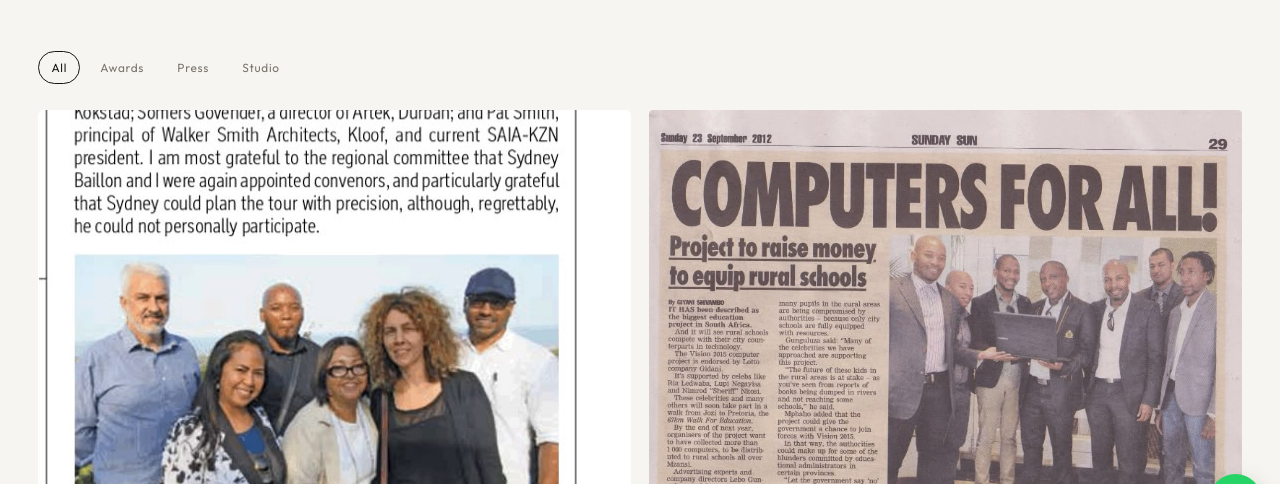
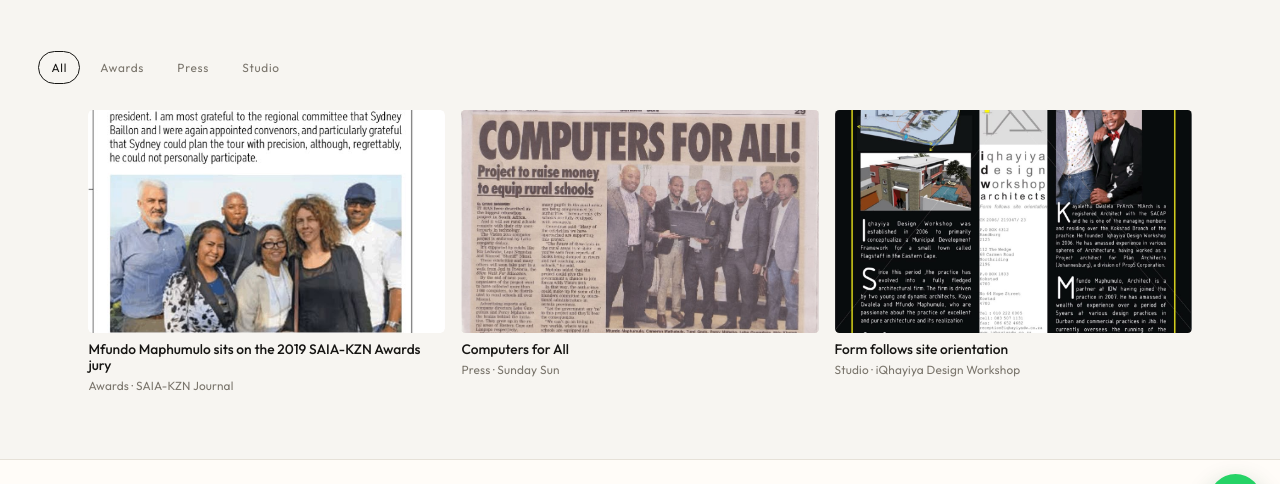
Before and after one commit to shichabonkuna22-star/iQhayiya-KLG-Design-Prototype, a website: page news.html in a window 1280 px wide. Shown: the part 255-739 px from the top of the page. Drawn offline with Linux system fonts and the light colour scheme.

Commit message:
Shrink News cards on laptop to a three-up grid.

```diff
--- a/css/klg.css
+++ b/css/klg.css
@@ -308,7 +308,19 @@ h3 { font-size: 1.02rem; margin: 0 0 0.4rem; }
   grid-template-columns: 1fr 1fr;
   gap: 1.5rem 1.15rem;
 }
-#news-grid { padding: 0 clamp(1.1rem, 3vw, 2.6rem) 4rem; }
+#news-grid {
+  grid-template-columns: repeat(3, minmax(0, 1fr));
+  gap: 1.15rem 1rem;
+  max-width: 1180px;
+  margin: 0 auto;
+  padding: 0 clamp(1.1rem, 3vw, 2.6rem) 4rem;
+}
+#news-grid .klg-tile-media { aspect-ratio: 16 / 10; }
+#news-grid .klg-tile h3 {
+  margin-top: 0.55rem;
+  font-size: 0.86rem;
+}
+#news-grid .klg-tile p { font-size: 0.74rem; }
 .klg-tile {
   display: block;
   color: inherit;
@@ -644,6 +656,7 @@ h3 { font-size: 1.02rem; margin: 0 0 0.4rem; }
 @media (max-width: 960px) {
   .join-pair, .contact-panel, .article-spread, .footer-grid, .notes { grid-template-columns: 1fr; }
   .home-frame { width: 100%; max-width: 58rem; }
+  #news-grid { grid-template-columns: 1fr 1fr; }
 }
 
 @media (max-width: 720px) {
--- a/news.html
+++ b/news.html
@@ -6,7 +6,7 @@
   <title>News — iQhayiya Design Workshop</title>
   <meta name="description" content="Press, awards and studio records from iQhayiya Design Workshop.">
   <link rel="icon" href="favicon.svg" type="image/svg+xml">
-  <link rel="stylesheet" href="css/klg.css?v=klg10">
+  <link rel="stylesheet" href="css/klg.css?v=klg11">
 </head>
 <body>
   <div id="site-header"></div>
```
Also changed, not shown: article.html (+1 -1 lines), index.html (+1 -1 lines), join.html (+1 -1 lines), practice.html (+1 -1 lines), project.html (+1 -1 lines), work.html (+1 -1 lines).
